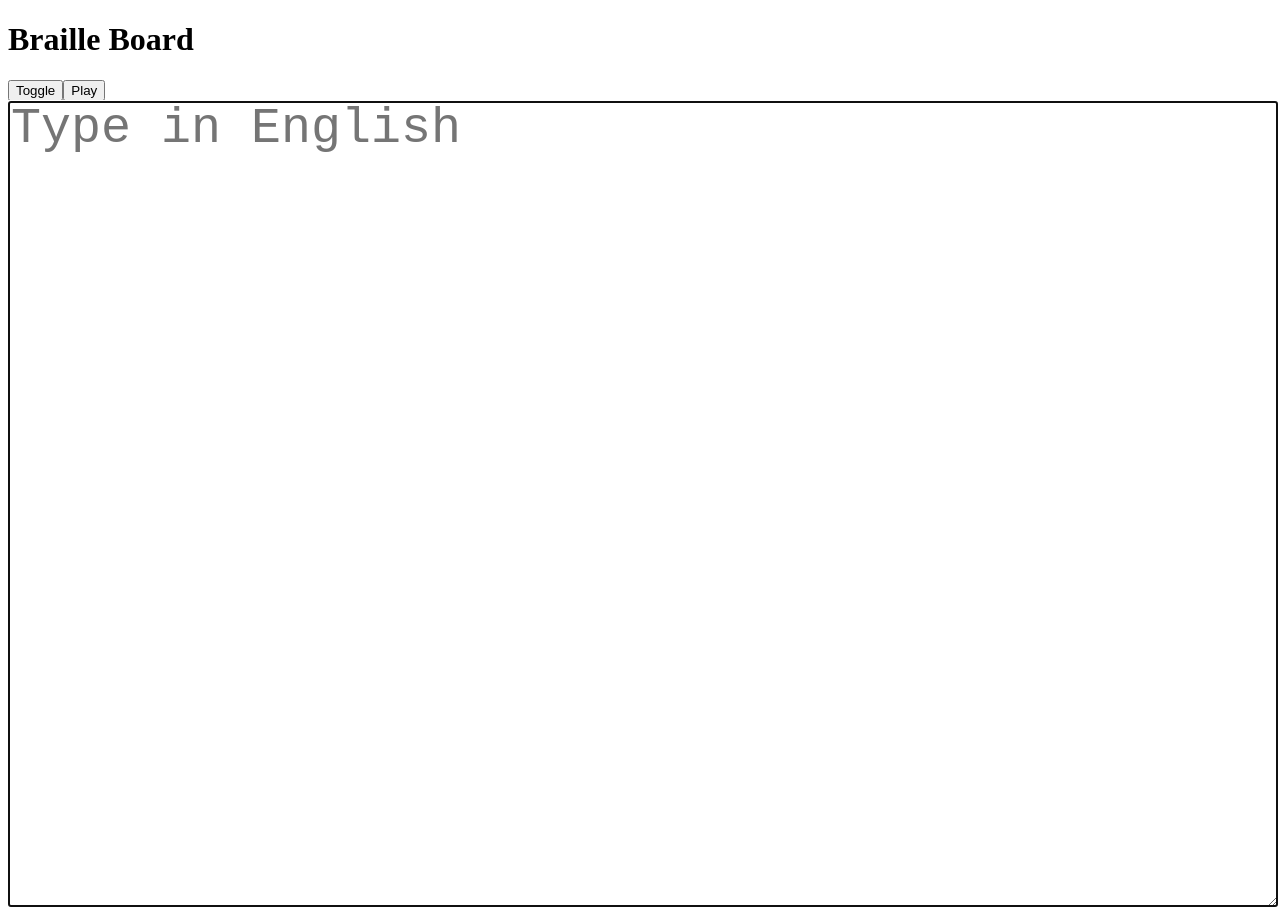
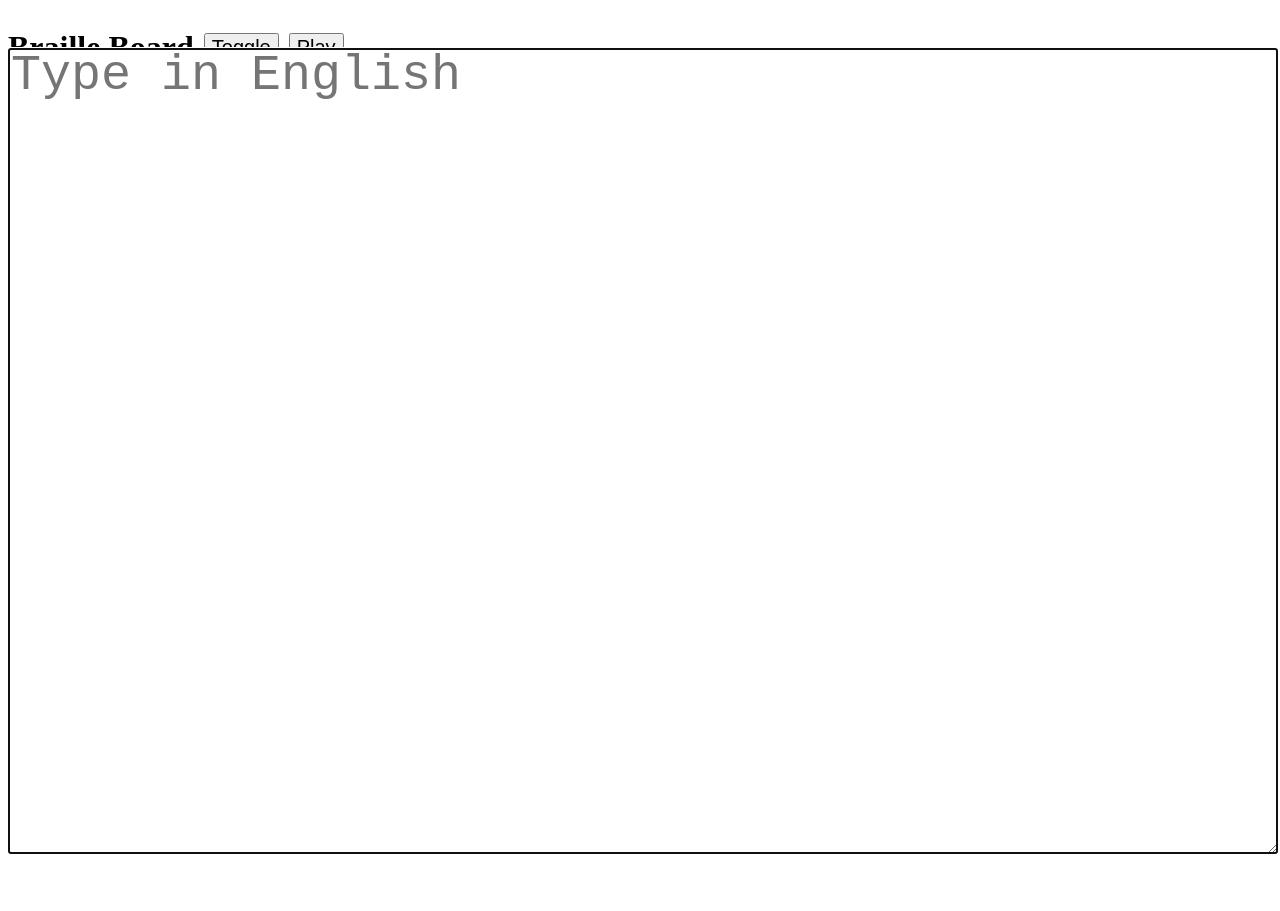
Before and after one commit to networkandcode/brailleboard, a Next.js app: page / in a window 1280 px wide. After the commit the page ends 858 px from the top, so only its background shows below. Built offline with nearby package versions, Linux system fonts and the light colour scheme.

Commit message:
top btns in a row

```diff
--- a/pages/index.js
+++ b/pages/index.js
@@ -218,10 +218,12 @@ const Home = () => {
   }, [ textToRead ])
 
   return (
-    <div style={{ height: `100vh`, width: `100%` }}>
-      <h1>Braille Board</h1>
-      <button id='toggle' onClick={toggle}> Toggle </button>
-      <button id='play' onClick={handlePlay}> Play </button>
+    <div style={{ justifyContent: `center`, height: `100vh`, width: `100%` }}>
+      <div style={{ alignItems: `center`, display: `flex`, flexFlow: `row wrap`, gap:`10px`, height: `40px` }}>
+        <h1>Braille Board</h1>
+        <button id='toggle' onClick={toggle} style={{ fontSize: `20px` }}> Toggle </button>
+        <button id='play' onClick={handlePlay} style={{ fontSize: `20px` }}> Play </button>
+      </div>
       { brailleMode
         ? (
           <textarea
```
